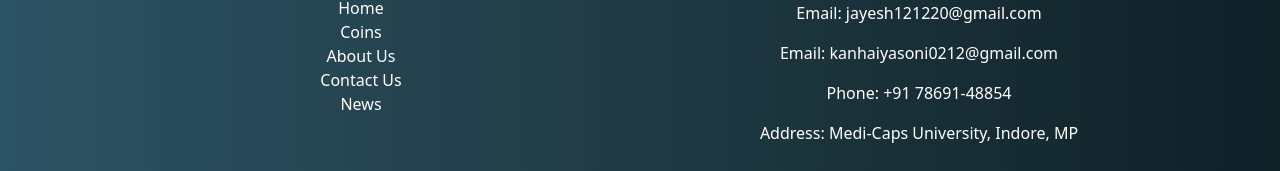
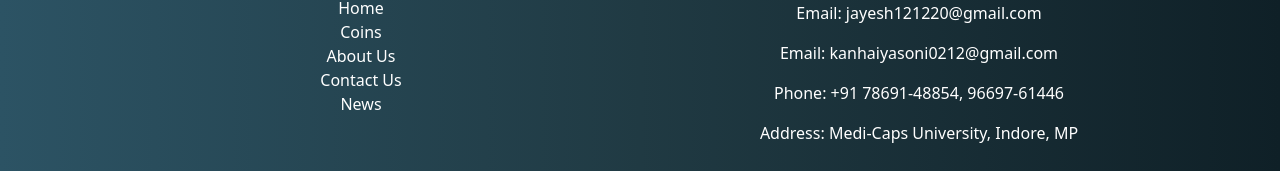
Before and after one commit to JayeshTapdiya12/CoinCraft, a React (Create React App) app: page /toploss in a window 1280 px wide. Shown: the part 592-763 px from the top of the page. Built offline with nearby package versions, Linux system fonts and the light colour scheme; no server answers; a web font is replaced by a local one.

Commit message:
Update Footer.jsx

```diff
--- a/src/OtherPages/Footer/Footer.jsx
+++ b/src/OtherPages/Footer/Footer.jsx
@@ -43,7 +43,7 @@ const Footer = () => {
                                 <h4>Contact Us</h4>
                                 <p>Email: jayesh121220@gmail.com</p>
 <p>Email: kanhaiyasoni0212@gmail.com</p>
-                                <p>Phone: +91 78691-48854</p>
+                                <p>Phone: +91 78691-48854, 96697-61446</p>
                                 <p>Address: Medi-Caps University, Indore, MP</p>
                                 {/* </ul> */}
                             </MDBCol>
```
